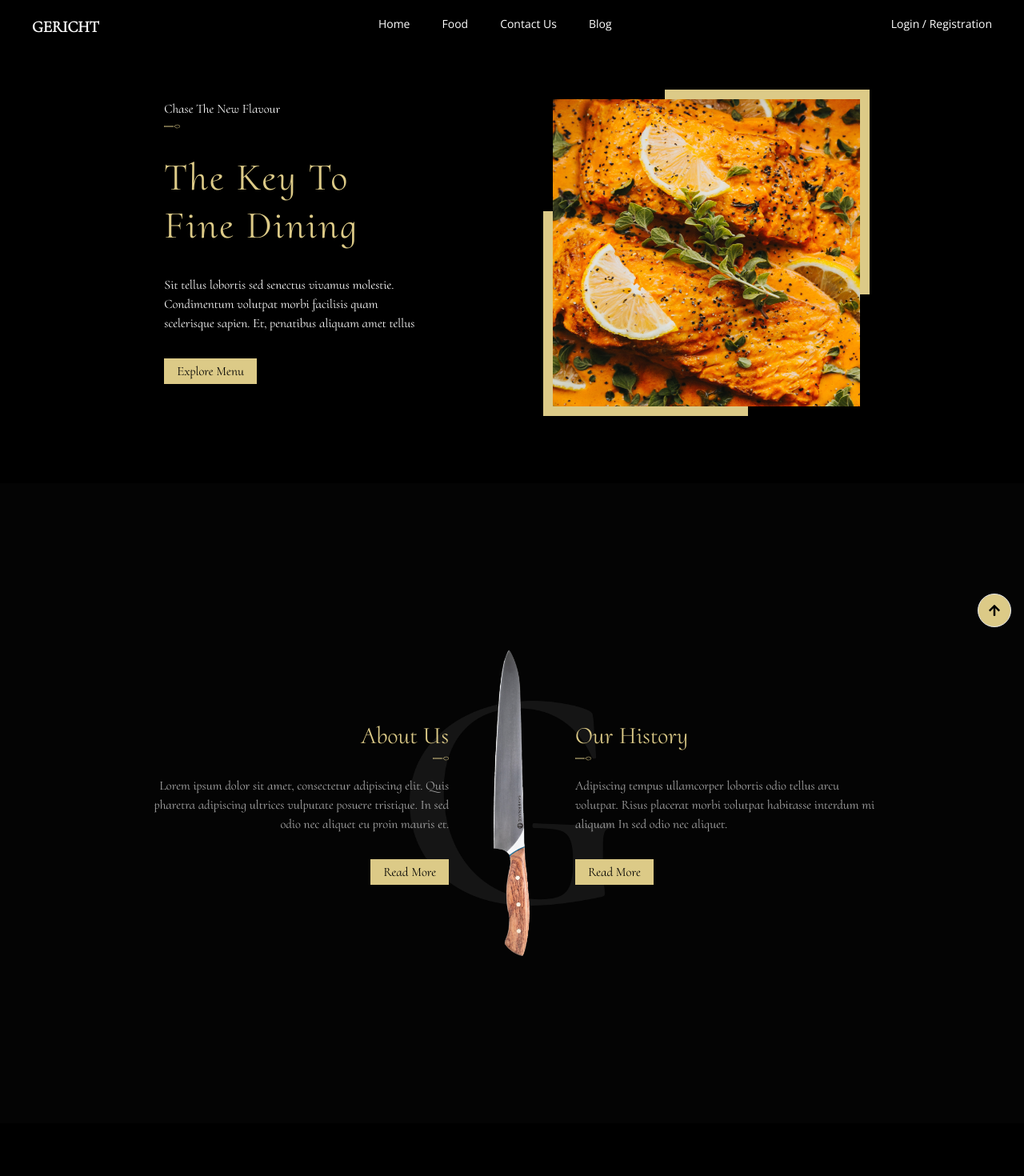
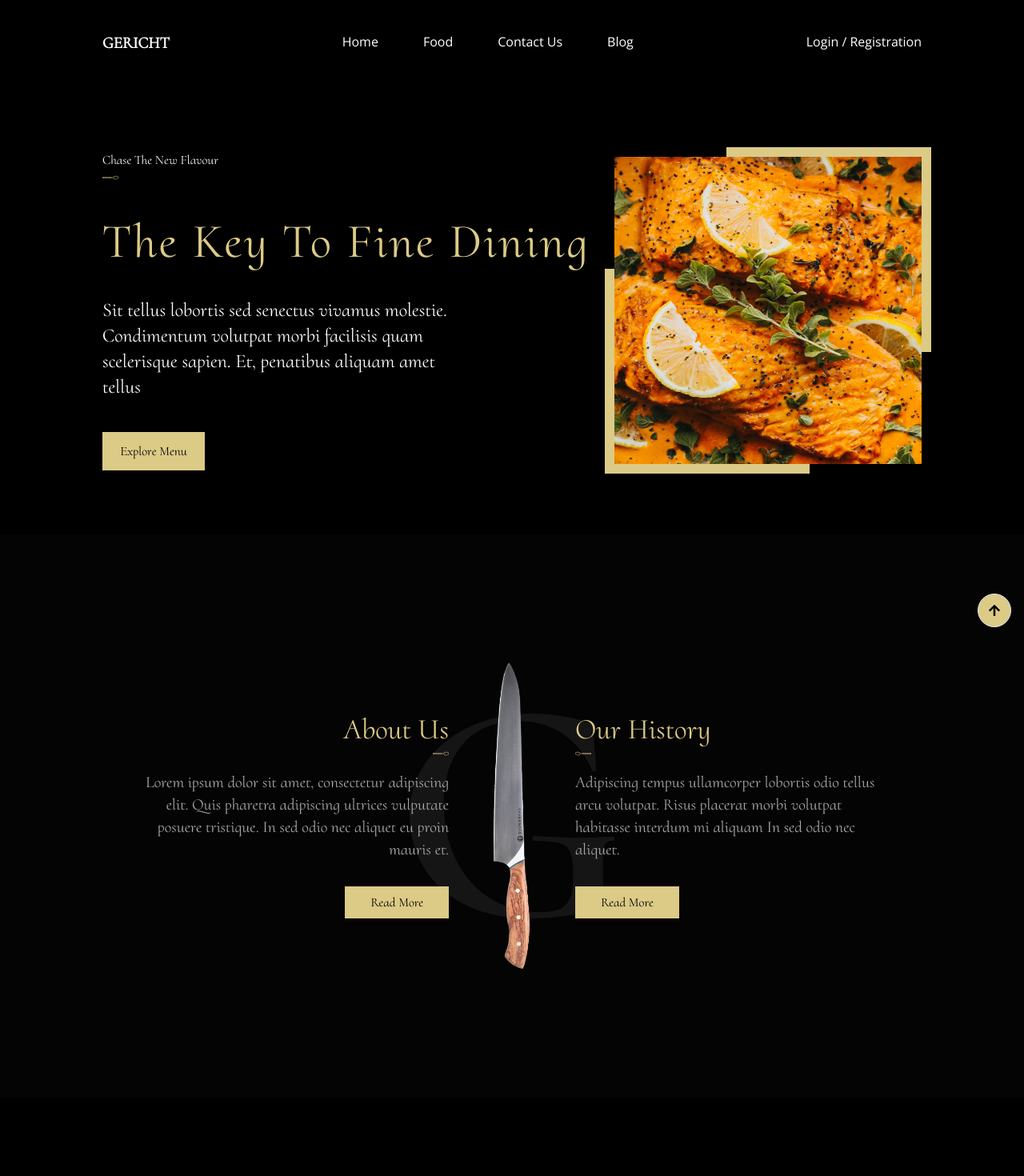
Before and after one commit to daniel-idowu-01/gericht, a React (Create React App) app: page / in a window 1280 px wide. Shown: the top 1470 px of the page at 80% size. Built offline with nearby package versions, Linux system fonts and the light colour scheme.

Commit message:
Updated Home Page

```diff
--- a/src/Nav.js
+++ b/src/Nav.js
@@ -8,6 +8,7 @@ const Nav = () => {
 
     /* Navigation Bar Toggle */
     const [showSideBar, setShowSideBar] = useState(false)
+    const navLinkStyle = "hidden md:block text-base hover:opacity-75"
 
     const sideBar = () => {
         setShowSideBar(!showSideBar)
@@ -18,26 +19,30 @@ const closeBar = () => {
         setShowSideBar(false)
     }
 
-
     return (
-        <nav className="flex justify-between p-5 px-10 bg-black text-white">
+        <nav className="flex justify-between p-10 sm:px-32 bg-black text-white">
             <div>
                 <Link to='/'> <p className="text-xl font-bold">GERICHT</p> </Link>
             </div>
 
             <div>
                 {/* Desktop View sideBar */}
-                <ul className="flex space-x-10">
-                    <li className="hidden md:block text-sm hover:opacity-75"> <Link to="/">Home</Link> </li>
-                    <li className="hidden md:block text-sm hover:opacity-75"> <Link to="/food">Food</Link> </li>
-                    <li className="hidden md:block text-sm hover:opacity-75"> <Link to="/contact">Contact Us</Link> </li>
-                    <li className="hidden md:block text-sm hover:opacity-75"> <Link to="/blog">Blog</Link> </li>
-                    <button className="md:hidden text-2xl px-3 py-0.5" onClick={sideBar}>{showSideBar ? <VscChromeClose /> : <FaBars />}</button>
+                <ul className="flex gap-14">
+                    <li className={navLinkStyle}> <Link to="/">Home</Link> </li>
+                    <li className={navLinkStyle}> <Link to="/food">Food</Link> </li>
+                    <li className={navLinkStyle}> <Link to="/contact">Contact Us</Link> </li>
+                    <li className={navLinkStyle}> <Link to="/blog">Blog</Link> </li>
+                    <button
+                        className="md:hidden text-2xl px-3 py-0.5"
+                        onClick={sideBar}
+                    >
+                        {showSideBar ? <VscChromeClose /> : <FaBars />}
+                    </button>
                 </ul>
             </div>
 
             <div className="hidden md:block">
-                <li className="hidden md:block text-sm hover:opacity-75"> <Link to="/login">Login / Registration</Link> </li>
+                <li className={navLinkStyle}> <Link to="/login">Login / Registration</Link> </li>
             </div>
 
             {/* Mobile View sideBar */}
--- a/src/pages/Food.js
+++ b/src/pages/Food.js
@@ -2,7 +2,7 @@ import React, { useState, useEffect } from 'react';
 import { Link } from "react-router-dom"
 import FoodCard from './FoodCard';
 
-function Food(props) {
+function Food() {
 
   const [mealCategory, setMealCategory] = useState('Seafood');
   const [meals, setMeals] = useState([]);
--- a/src/pages/Home.js
+++ b/src/pages/Home.js
@@ -3,8 +3,8 @@ import Knife from './images/knife.png'
 import Design from './images/Vector.svg'
 import G from './images/G.png';
 import Jug from './images/jug.png'
+import ListGroup from './ListGroup';
 import TodaySpecial from './TodaySpecial';
-import ListGroup from './ListGroup';
 import RonLach from './images/ron-lach.png'
 import Video from './images/restaurant-1192.mp4'
 import Food1 from './images/food-1.jpg'
@@ -20,17 +20,28 @@ function Home() {
 
     return (
         /* Whole Home Content */
-        <div className="home bg-black text-white h-full md:pb-44">
+        <div className="home bg-black text-white">
 
             {/* Header Section */}
-            <section className="header flex flex-col md:flex-row gap-14 md:gap-0 justify-evenly mb-10 px-10 md:px-30 py-14">
-                <div >
+            <section
+                className="flex flex-col sm:flex-row gap-10 sm:gap-0 justify-between items-center p-10 sm:py-20 sm:px-32"
+            >
+                <div className='flex flex-col gap-5 sm:gap-10'>
+                    <div>
                         <p>Chase The New Flavour</p>
-                    <img alt='' src={Design} className='w-5 h-5'></img>
-                    <h1 className='text-goldcolor text-5xl w-auto md:w-80 tracking-wider leading-tight mt-6'>The Key To Fine Dining</h1>
-                    <p className='w-auto md:w-80 mt-8'>Sit tellus lobortis sed senectus vivamus molestie. Condimentum volutpat morbi facilisis quam scelerisque sapien. Et, penatibus aliquam amet tellus </p>
-                    <button className='bg-goldcolor px-4 py-1 mt-8 text-black hover:opacity-75 hover:text-white'>Explore Menu</button>
+                        <img alt='' src={Design} className='w-5 h-5' />
                     </div>
+                    <h1 className='text-goldcolor text-4xl sm:text-6xl w-auto tracking-wider leading-tight'>
+                        The Key To Fine Dining
+                    </h1>
+                    <p className='w-auto sm:w-[70%] text-xl sm:text-2xl leading-relaxed'>
+                        Sit tellus lobortis sed senectus vivamus molestie. Condimentum volutpat morbi facilisis quam scelerisque sapien. Et, penatibus aliquam amet tellus
+                    </p>
+                    <button className='w-1/2 sm:w-[20%] bg-goldcolor px-4 py-3 text-black hover:bg-opacity-80'>
+                        Explore Menu
+                    </button>
+                </div>
+
                 <div className='shrink-0 relative'>
                     <img alt='' src={yellowBg} className = 'h-64 w-64 absolute -top-3 -right-3 z-10' />
                     <img alt='' src={HeadImg} className = 'h-96 w-96 z-40 relative' />
@@ -39,37 +50,48 @@ function Home() {
             </section>
 
             {/* About Us and Our History Section */}
-            <section className='bg-bgColor w-full block md:flex justify-betweeen p-20 md:justify-center md:items-center md:h-screen'>
+            <section
+                className='mt-10 sm:mt-0 bg-bgColor w-full block md:flex justify-betweeen md:justify-center md:items-center p-10 sm:py-40 sm:px-32'
+            >
                 {/* About Us */}
                 <div className='text-center md:text-right z-10 relative'>
-                        <h3 className='text-goldcolor text-3xl'>About Us</h3>
-                        <img alt='' src={Design} className='block w-5 h-5 absolute right-1/2 md:right-0'></img>
-                        <p className='w-full md:w-96 mt-10 md:mt-8 text-dimBlack'>Lorem ipsum dolor sit amet, consectetur adipiscing elit. Quis pharetra adipiscing ultrices vulputate posuere tristique. In sed odio nec aliquet eu proin mauris et.</p>
-                        <button className='bg-goldcolor px-4 py-1 mt-8 text-black hover:opacity-75 hover:text-white'>Read More</button>
+                    <h3 className='text-goldcolor text-4xl'>About Us</h3>
+                    <img alt='' src={Design} className='block w-5 h-5 absolute right-1/2 md:right-0' />
+                    <p className='w-full md:w-96 mt-10 md:mt-8 text-dimBlack text-xl'>
+                        Lorem ipsum dolor sit amet, consectetur adipiscing elit. Quis pharetra adipiscing ultrices vulputate posuere tristique. In sed odio nec aliquet eu proin mauris et.
+                    </p>
+                    <button className='bg-goldcolor px-8 py-2 mt-8 text-black hover:bg-opacity-80'>
+                        Read More
+                    </button>
                 </div>
 
-                    <img alt='' src={G} className='hidden md:block absolute w-64 h-64 opacity-50'></img>
+                <img alt='' src={G} className='hidden md:block absolute w-64 h-64 opacity-50' />
 
                 {/* Knife Image */}
                 <div className='z-10'>
-                        <img alt='' className='hidden md:block w-fit h-96 mx-14' src={Knife}></img>
+                    <img alt='' className='hidden md:block w-fit h-96 mx-14' src={Knife} />
                 </div>
 
                 {/* Our History */}
                 <div className='text-center md:text-left mt-16 md:mt-0 z-10 relative'>
-                        <h3 className='text-goldcolor text-3xl'>Our History</h3>
-                        <img alt='' src={Design} className='block absolute w-5 h-5 left-1/2 md:left-0'></img>
-                        <p className='w-full md:w-96 mt-10 md:mt-8 text-dimBlack'>Adipiscing tempus ullamcorper lobortis odio tellus arcu volutpat. Risus placerat morbi volutpat habitasse interdum mi aliquam In sed odio nec aliquet.</p>
-                        <button className='bg-goldcolor px-4 py-1 mt-8 text-black hover:opacity-75 hover:text-white'>Read More</button>
+                    <h3 className='text-goldcolor text-4xl'>Our History</h3>
+                    <img alt='' src={Design} className='block absolute w-5 h-5 left-1/2 md:left-0 rotate-180' />
+                    <p className='w-full md:w-96 mt-10 md:mt-8 text-dimBlack text-xl'>
+                        Adipiscing tempus ullamcorper lobortis odio tellus arcu volutpat. Risus placerat morbi volutpat habitasse interdum mi aliquam In sed odio nec aliquet.
+                    </p>
+                    <button
+                        className='bg-goldcolor px-8 py-2 mt-8 text-black hover:bg-opacity-80'
+                    >
+                        Read More
+                    </button>
                 </div>
             </section>
 
             {/* Today's Special */}
-            <section className='p-10 md:p-20 pb-0'>
+            <section className='p-10 sm:py-40 sm:px-32'>
                 <p className='text-center'>Menu That Fits Your Palatte</p>
-                        <img alt='' src={Design} className='w-5 h-5 absolute left-1/2'></img>
+                <img alt='' src={Design} className='w-5 h-5 absolute left-1/2' />
                 <h2 className='text-goldcolor text-center text-4xl mt-7 mb-7'>Today's Special</h2>
-
 
                 <div>
                     {/* Div to flex the contents */}
@@ -85,7 +107,7 @@ function Home() {
                         </div>
 
                         <div className=' mt-10 md:mt-0 md:w-1/3'>
-                                <img className='w-full' alt='' src={Jug}></img>
+                            <img className='w-full' alt='' src={Jug} />
                         </div>
 
                         <div className='md:w-1/3 mt-10 '>
@@ -105,18 +127,24 @@ function Home() {
             </section>
 
             {/* What We Believe In */}
-            <section className='bg-bgColor p-10 md:px-56 md:p-20 md:flex justify-around'>
+            <section
+                className='bg-bgColor flex flex-col sm:flex-row gap-5 sm:gap-0 justify-around p-10 sm:py-40 sm:px-32'
+            >
 
-                <div className=''>
-                    <img alt='' src={RonLach} className='w-96 md:w-80 h-96'></img>
+                <div className='shrink-0 relative grid place-items-center'>
+                    <img alt='' src={yellowBg} className = 'h-64 w-64 absolute -top-3 sm:-right-5 right-5 z-10' />
+                    <img alt='' src={RonLach} className='w-96 h-96 relative z-40' />
+                    <img alt='' src={yellowBg} className = 'h-64 w-64 absolute -bottom-3 sm:-left-5 left-5 z-10' />
                 </div>
 
                 <div className='text-center md:text-left mt-10 md:mt-0'>
                     <p>Chef's Word</p>
-                    <img alt='' src={Design} className='absolute left-1/2 w-5 h-5 md:relative md:left-0'></img>
+                    <img alt='' src={Design} className='absolute left-1/2 w-5 h-5 md:relative md:left-0' />
                     <h2 className='text-goldcolor text-4xl mt-5 mb-10'>What We Believe In</h2>
                     <blockquote className="border-l-2 border-goldcolor pl-4 italic text-gray-600">
-                        <p className="mb-2 w-auto md:w-96">auctor sit iaculis in arcu. Vulputate nulla lobortis mauris eget sit. Nulla scelerisque scelerisque congue ac consequat, aliquam molestie lectus eu. Congue iaculis integer curabitur semper sit nunc.</p>
+                        <p className="mb-2 text-xl w-auto md:w-96">
+                            auctor sit iaculis in arcu. Vulputate nulla lobortis mauris eget sit. Nulla scelerisque scelerisque congue ac consequat, aliquam molestie lectus eu. Congue iaculis integer curabitur semper sit nunc.
+                        </p>
                         <footer className="text-gray-500">
                             <p className='text-2xl text-goldcolor opacity-75'>Kevin Luo</p>
                             <h6>Chef & Founder</h6>
@@ -128,107 +156,120 @@ function Home() {
 
             {/* Video Section */}
             <section className='flex justify-center items-center'>
-                <div className=' md:w-4/5'>
                 <video alt='' src={Video} controls></video>
-                </div>
-
             </section>
 
-            {/* Our Laurels */}
-            <section className='bg-bgColor p-10 md:px-56 md:p-20 md:flex justify-around'>
+            {/* Awards and Recognition */}
+            <section className='bg-bgColor flex flex-col sm:flex-row gap-10 justify-around p-10 sm:py-40 sm:px-32'>
 
                 <div className='text-center md:text-left mt-10 md:mt-0'>
                     <p>Awards & recognition</p>
-                        <img alt='' src={Design} className='absolute left-1/2 w-5 h-5 md:relative md:left-0'></img>
+                    <img alt='' src={Design} className='absolute left-1/2 w-5 h-5 md:relative md:left-0' />
                     <h2 className='text-goldcolor text-4xl mt-5 mb-10'>Our Laurels</h2>
-                        <div className='flex justify-between'>
+
+                    <div className='flex justify-between gap-5'>
                         <ListGroup name='Rising Star' desc='Lorem ipsum dolor sit amet, consectetur.' />
                         <ListGroup name='Outstanding Chef' desc='Lorem ipsum dolor sit amet, consectetur.' />
                     </div>
-                        <div className='flex mt-10'>
+                    <div className='flex mt-10 gap-5'>
                         <ListGroup name='Bib Gourmond' desc='Lorem ipsum dolor sit amet, consectetur.' />
                         <ListGroup name='AA Hospitality ' desc='Lorem ipsum dolor sit amet, consectetur.' />
                     </div>
                 </div>
 
-                <div className=''>
-                    <img alt='' src={Food1} className='hidden md:block w-96 md:w-80 h-96'></img>
+                <div className='shrink-0 relative grid place-items-center'>
+                    <img alt='' src={Food1} className='h-96 w-96 z-40 relative' />
                 </div>
             </section>
 
             {/* Photo Gallery */}
-            <section className='p-10 md:px-20 md:flex md:justify-between'>
+            <section className='p-10 sm:py-40 sm:px-32 md:flex md:justify-between'>
                 <div className='text-left relative'>
                     <p>Instagram</p>
-                    <img alt='' src={Design} className='block w-5 h-5'></img>
-                    <h3 className='text-goldcolor text-3xl mt-2'>Photo Gallery</h3>
-                    <p className='w-full md:w-auto mt-5 text-dimBlack'>Lorem ipsum dolor sit amet, consectetur adipiscing elit. Quis pharetra adipiscing ultrices vulputate posuere tristique. In sed odio nec aliquet eu proin mauris et.</p>
-                    <button className='bg-goldcolor px-4 py-1 mt-8 text-black hover:opacity-75 hover:text-white'>View More</button>
+                    <img alt='' src={Design} className='block w-5 h-5' />
+                    <h3 className='text-goldcolor text-4xl mt-2'>Photo Gallery</h3>
+                    <p className='w-full sm:w-[90%] mt-5 text-xl text-dimBlack'>
+                        Lorem ipsum dolor sit amet, consectetur adipiscing elit. Quis pharetra adipiscing ultrices vulputate posuere tristique. In sed odio nec aliquet eu proin mauris et.
+                    </p>
+                    <button className='bg-goldcolor px-6 py-2 mt-8 text-black hover:bg-opacity-80'>
+                        View More
+                    </button>
                 </div>
 
-                <div className='md:flex mt-5 md:mt-0 shrink-0'>
-                    <img src={Food2} alt='' className='w-full md:w-40 md:h-64 md:ml-4 '></img>
-                    <img src={Food3} alt='' className='w-full md:w-40 md:h-64 md:ml-4 mt-5 md:mt-0'></img>
-                    <img src={Food4} alt='' className='w-full md:w-40 md:h-64 md:ml-4 mt-5 md:mt-0'></img>
-                    <img src={Food5} alt='' className='w-full md:w-40 md:h-64 md:ml-4 mt-5 md:mt-0'></img>
+                <div className='flex flex-col sm:flex-row gap-5 mt-5 md:mt-0 shrink-0'>
+                    <img src={Food2} alt='' className='w-full md:w-40 md:h-64 ' />
+                    <img src={Food3} alt='' className='w-full md:w-40 md:h-64' />
+                    <img src={Food4} alt='' className='w-full md:w-40 md:h-64' />
+                    <img src={Food5} alt='' className='w-full md:w-40 md:h-64' />
                 </div>
             </section>
 
             {/*  Contact Us */}
-            <section className='p-10 md:px-72 md:flex md:justify-between'>
+            <section className='p-10 sm:px-32 flex flex-col sm:flex-row gap-8 justify-between'>
                 <div className='text-left'>
                     <p>Contact</p>
-                    <img alt='' src={Design} className='block w-5 h-5'></img>
-                    <h3 className='text-goldcolor text-3xl mt-2'>Find Us</h3>
-                    <p className='w-full md:w-96 mt-5 text-dimBlack '>Lane Ends Bungalow, Whatcroft Hall Lane, Rudheath, CW9 7SG</p>
-                    <p className='text-goldcolor text-lg mt-3'>Opening Hours</p>
-                    <p className='mt-2'>Mon - Fri: 10:00 am - 02:00 am</p>
-                    <p className='mt-2'>Sat - Sun: 10:00 am - 03:00 am</p>
-                    <button className='bg-goldcolor px-4 py-1 mt-8 text-black hover:opacity-75 hover:text-white'>Visit Us</button>
+                    <img alt='' src={Design} className='block w-5 h-5' />
+                    <h3 className='text-goldcolor text-4xl mt-2'>Find Us</h3>
+                    <p className='w-full sm:w-[90%] mt-5 text-dimBlack text-xl'>
+                        Lane Ends Bungalow, Whatcroft Hall Lane, Rudheath, CW9 7SG
+                    </p>
+                    <p className='text-goldcolor mt-3 text-xl'>Opening Hours</p>
+                    <p className='mt-2 text-xl'>Mon - Fri: 10:00 am - 02:00 am</p>
+                    <p className='mt-2 text-xl'>Sat - Sun: 10:00 am - 03:00 am</p>
+                    <button className='bg-goldcolor px-6 py-2 mt-8 text-black hover:bg-opacity-80'>
+                        Visit Us
+                    </button>
                 </div>
 
-                <div className='shrink-0'>
-                    <img src={ContactImg} alt='' className='w-full md:w-64 md:h-96 md:ml-4 mt-5 md:mt-0'></img>
+                <div className='shrink-0 relative grid place-items-center'>
+                    <img alt='' src={yellowBg} className = 'h-64 w-64 absolute -top-5 sm:-right-5 right-0 z-10' />
+                    <img alt='' src={ContactImg} className='w-96 h-96 relative z-40' />
+                    <img alt='' src={yellowBg} className = 'h-64 w-64 absolute -bottom-5 sm:-left-5 left-0 z-10' />
                 </div>
             </section>
 
             {/* Subscribe to Our Newsletter */}
             <section className='text-center bg-subscribeBg p-10 pb-20 shadow-xl'>
                 <p>Newsletter</p>
-                <img alt='' src={Design} className='block w-5 h-5 absolute left-1/2'></img>
-                <h3 className='text-goldcolor text-3xl mt-5'>Subscribe To Our Newsletter</h3>
-                <p className=' text-xs mt-7'>And never miss latest updates</p>
+                <img alt='' src={Design} className='block w-5 h-5 absolute left-1/2' />
+                <h3 className='text-goldcolor text-4xl mt-5'>Subscribe To Our Newsletter</h3>
+                <p className=' text-base mt-7'>And never miss latest updates</p>
 
                 <div className="flex justify-center mt-5">
                     <form className="flex items-center" action='#'>
-                        <input type="email" placeholder="Email Address" className=" w-60 md:w-96 p-2 border mr-5 border-gray-400 bg-transparent focus:outline-none" />
+                        <input type="email" placeholder="Email Address" className=" w-60 md:w-96 p-2 px-4 border mr-5 border-gray-400 bg-transparent focus:outline-none" />
                         <button type="submit" className="bg-goldcolor hover:opacity-75 hover:text-white text-black px-4 py-2">Subscribe</button>
                     </form>
                 </div>
             </section>
 
             {/* Footer */}
-            <section className='md:flex text-center items-center justify-around pt-20 pb-10 md:px-20'>
-                <div>
-                    <h2 className='text-xl mb-5'>Contact Us</h2>
+            <section className='flex flex-col sm:flex-row text-center items-start justify-center sm:justify-between px-10 py-20 sm:p-40 gap-10 sm:gap-0'>
+                <div className='w-full sm:w-auto'>
+                    <h2 className='text-2xl mb-5'>Contact Us</h2>
+                    <div className='text-xl'>
                         <p>9 W 53rd St, New York, NY 10019, USA</p>
                         <p>+1 212-344-1230</p>
                         <p>+1 212-555-1230</p>
                     </div>
+                </div>
 
-                <div className='mt-7 md:mt-0 relative md:right-10'>
-                    <h1 className='text-goldcolor text-4xl'>GERICHT</h1>
-                    <p className='w-full md:w-72'>"The best way to find yourself is to lose yourself in the service of others.”</p>
-                    <img alt='' src={Design} className='block w-5 h-5 absolute left-1/2'></img>
+                <div className='w-full sm:w-auto'>
+                    <h1 className='text-goldcolor text-4xl sm:text-5xl'>GERICHT</h1>
+                    <p className='w-full text-xl'>"The best way to find yourself is to lose yourself</p>
+                    <p className='w-full text-xl'> in the service of others.”</p>
+                    <img alt='' src={Design} className='block w-5 h-5 mx-auto' />
 
                 </div>
 
-                <div className='mt-10 md:mt-0 relative md:right-10'>
-                    <h2 className='text-xl mb-5'>Working Hours</h2>
+                <div className='w-full sm:w-auto'>
+                    <h2 className='text-2xl mb-5'>Working Hours</h2>
+                    <div className='text-xl'>
                         <p>Monday-Friday:</p>
                         <p>08:00 am -12:00 am</p>
-                    <p className=' mt-2'> Saturday-Sunday:</p>
+                        <p className='mt-5'> Saturday-Sunday:</p>
                         <p>07:00am -11:00 pm</p>
+                    </div>
                 </div>
             </section>
 
--- a/src/pages/TodaySpecial.jsx
+++ b/src/pages/TodaySpecial.jsx
@@ -3,7 +3,7 @@ function TodaySpecial(props) {
     return (
         <div className="flex justify-around md:w-full mt-8 md:mt-16">
             <div>
-                <h4 className="text-goldcolor">{props.name}</h4>
+                <h4 className="text-gold color">{props.name}</h4>
                 <p className="opacity-50 w-40">{props.desc}</p>
             </div>
             <div>
```
Also changed, not shown: src/pages/ListGroup.jsx (+5 -5 lines), src/pages/SingleFoodComp.js (+7 -5 lines). Lines whose indentation alone changed are shown as unchanged.
